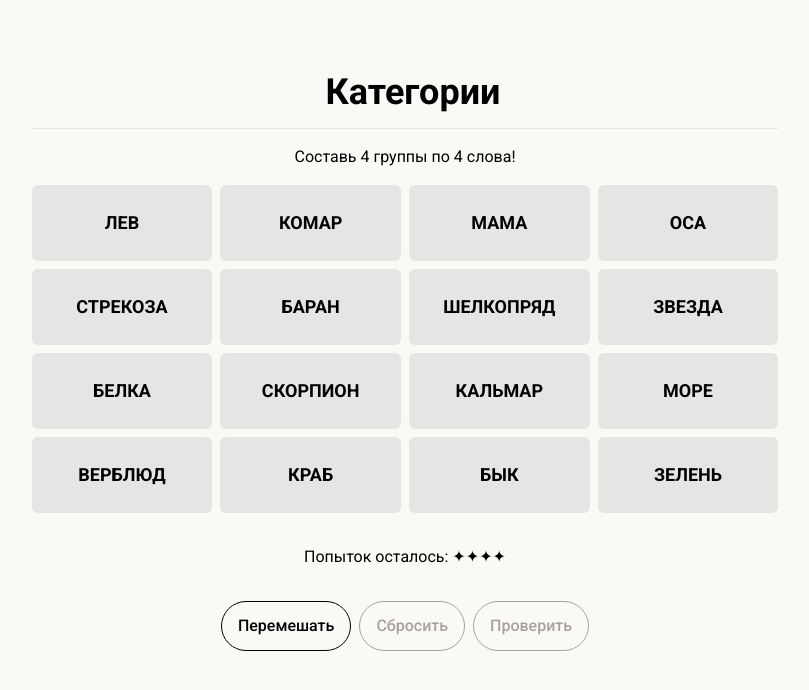
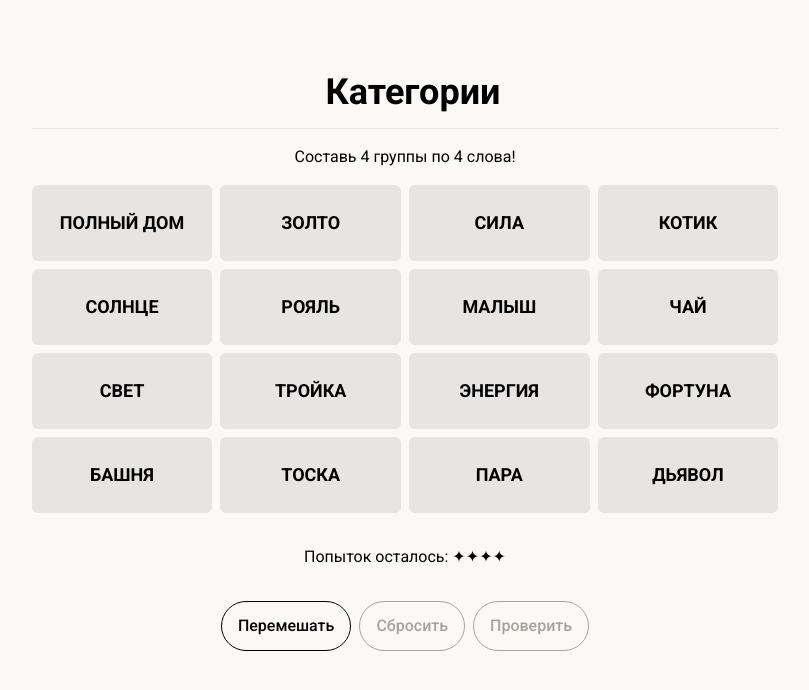
Before and after one commit to danuhaha/CategoriesRussian, a Next.js app: page / in a window 1280 px wide. Shown: the top 690 px of the page, without its empty margins (235-1044 px from the left). Built offline with nearby package versions, Linux system fonts and the light colour scheme.

Commit message:
examples 16.02.2025

```diff
--- a/app/_examples.ts
+++ b/app/_examples.ts
@@ -2,23 +2,23 @@ import { Category } from "./_types";
 
 export const categories: Category[] = [
   {
-    category: 'НАСЕКОМЫЕ',
-    items: ["КОМАР", "ОСА", "ШЕЛКОПРЯД", "СТРЕКОЗА"],
+    category: 'ЛАСКОВЫЕ КЛИЧКИ',
+    items: ["ЗОЛТО", "КОТИК", "МАЛЫШ", "СОЛНЦЕ"],
     level: 1,
   },
   {
-    category: "ЗОДИАКАЛЬНЫЕ ЖИВОТНЫЕ",
-    items: ["БЫК", "СКОРПИОН", "ЛЕВ", "БАРАН"],
+    category: "КОМБИНАЦИИ ПОКЕРА",
+    items: ["ПАРА", "ТРОЙКА", "ПОЛНЫЙ ДОМ", "РОЯЛЬ"],
     level: 2,
   },
   {
-    category: "ПЕРСОНАЖИ ГУБКИ БОБА",
-    items: ["ЗВЕЗДА", "КРАБ", "БЕЛКА", "КАЛЬМАР"],
+    category: "ЗЕЛЁНОЕ",
+    items: ["ЧАЙ", "ТОСКА", "СВЕТ", "ЭНЕРГИЯ"],
     level: 3,
   },
   {
-    category: "ОРАНЖЕВЫЕ ИЗ ПЕСНИ",
-    items: ["МОРЕ", "ВЕРБЛЮД", "ЗЕЛЕНЬ", "МАМА"],
+    category: "КАРТЫ ТАРО",
+    items: ["ФОРТУНА", "БАШНЯ", "ДЬЯВОЛ", "СИЛА"],
     level: 4,
   },
 ];
```
